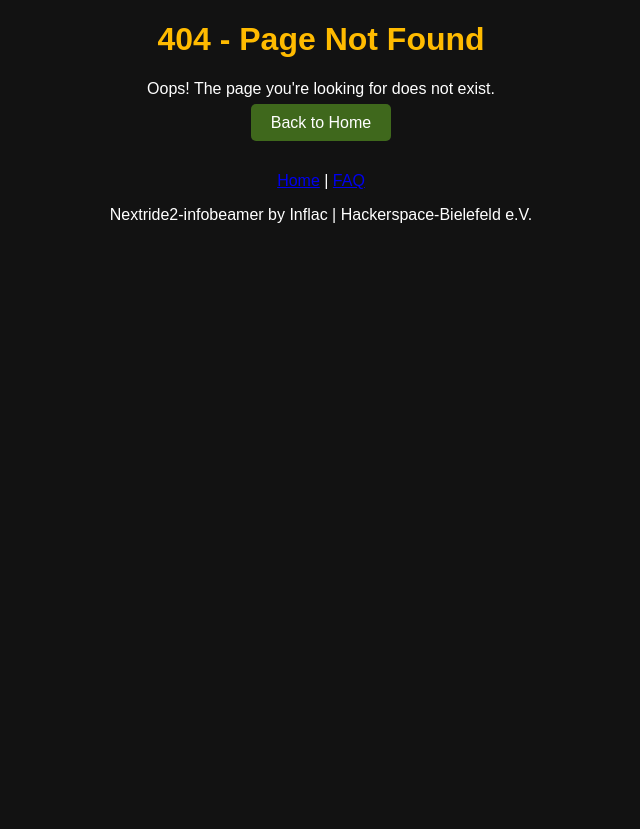
After one commit to HackerspaceBielefeld/Nextride2-infobeamer, a Flask app: template html/templates/404.html in a window 1280 px wide. The commit adds this page. Shown: the whole page, without its empty margins (319-959 px from the left). Run offline with Flask 3, Linux system fonts and the light colour scheme; the template is opened without the code that fills it, so the values that code supplies are empty.

Commit message:
add 404 error page

```diff
--- a/html/app.py
+++ b/html/app.py
@@ -107,5 +107,9 @@ def upload_result():
 def faq():
     return render_template('faq.html')
 
+@app.errorhandler(404)
+def page_not_found(error):
+    return render_template('404.html'), 404
+
 if __name__ == '__main__':
     app.run(debug=True)
--- a/html/static/css/style.css
+++ b/html/static/css/style.css
@@ -47,6 +47,7 @@ footer {
     bottom: 0;
     width: 100%;
     margin: 20px auto;
+    padding-top: 20px;
 }
 
 .head-container {
--- /dev/null
+++ b/html/templates/404.html
@@ -0,0 +1,20 @@
+<!DOCTYPE html>
+<html lang="en">
+<head>
+    <meta charset="UTF-8">
+    <meta name="viewport" content="width=device-width, initial-scale=1.0">
+    <link rel="stylesheet" type="text/css" href="{{ url_for('static', filename='css/style.css') }}">
+    <title>404 Not Found</title>
+</head>
+<body>
+    <div class="info-container">
+        <h1>404 - Page Not Found</h1>
+        <p class="error-message">Oops! The page you're looking for does not exist.</p>
+        <a href="/" class="custom-button-green">Back to Home</a>
+    </div>
+</body>
+<footer>
+    <a href="{{ url_for('upload_form') }}">Home</a> | <a href="{{ url_for('faq') }}">FAQ</a>
+    <p>Nextride2-infobeamer by Inflac | Hackerspace-Bielefeld e.V.</p>
+</footer>
+</html>
```
